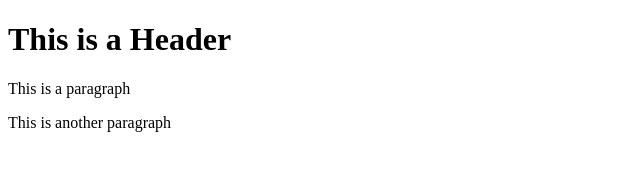
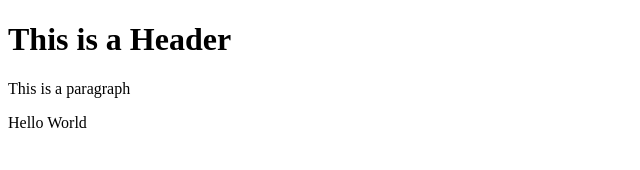
Before and after one commit to albertgarcia1324/git-test, a website: page index.html in a window 1280 px wide. Shown: the whole page, without its empty margins (0-640 px from the left). Drawn offline with Linux system fonts and the light colour scheme.

Commit message:
Add npm/gitignore

```diff
--- a/index.html
+++ b/index.html
@@ -9,6 +9,6 @@
 <body>
     <h1>This is a Header</h1>
     <p>This is a paragraph</p>
-    <p>This is another paragraph</p>
+    <p>Hello World</p>
 </body>
 </html>
```
Also changed, not shown: package.json (added, +24 -0 lines), 2 other files.
